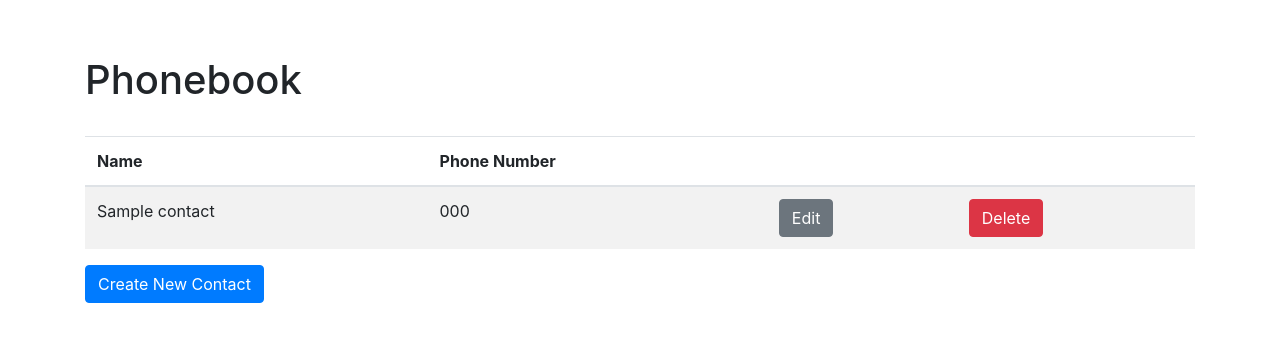
After one commit to CraigLangford/Python-Mini-Projects, a Django app: page /phonebooks/1/ in a window 1280 px wide. The commit adds this page. Shown: the top 342 px of the page. Run offline with Django 3.2, Linux system fonts and the light colour scheme; tables that the repository leaves empty hold one stand-in row (values such as "Sample post"); some libraries are stand-ins or nearby versions.

Commit message:
Completed website.

```diff
--- a/Phone-Book/phonebook_project/config/settings/common.py
+++ b/Phone-Book/phonebook_project/config/settings/common.py
@@ -36,8 +36,9 @@ DJANGO_APPS = (
     'django.contrib.admin',
 )
 THIRD_PARTY_APPS = (
-    'phonenumber_field',  # Phonenumber formating
+    # 'phonenumber_field',  # Phonenumber formating
     'crispy_forms',  # Form layouts
+    'fm',
     'allauth',  # registration
     'allauth.account',  # registration
     'allauth.socialaccount',  # registration
@@ -166,7 +167,7 @@ TEMPLATES = [
 ]
 
 # See: http://django-crispy-forms.readthedocs.io/en/latest/install.html#template-packs
-CRISPY_TEMPLATE_PACK = 'bootstrap4'
+CRISPY_TEMPLATE_PACK = 'bootstrap3'
 
 # STATIC FILE CONFIGURATION
 # ------------------------------------------------------------------------------
--- a/Phone-Book/phonebook_project/config/urls.py
+++ b/Phone-Book/phonebook_project/config/urls.py
@@ -5,12 +5,11 @@ from django.conf import settings
 from django.conf.urls import include, url
 from django.conf.urls.static import static
 from django.contrib import admin
-from django.views.generic import TemplateView
 from django.views import defaults as default_views
 
 urlpatterns = [
-    url(r'^$', TemplateView.as_view(template_name='pages/home.html'), name='home'),
-    url(r'^about/$', TemplateView.as_view(template_name='pages/about.html'), name='about'),
+    url(r'^', include('phonebook_project.phonebook.urls')),
+    # url(r'^about/$', TemplateView.as_view(template_name='pages/about.html'), name='about'),
 
     # Django Admin, use {% url 'admin:index' %}
     url(settings.ADMIN_URL, admin.site.urls),
--- /dev/null
+++ b/Phone-Book/phonebook_project/phonebook_project/phonebook/forms.py
@@ -0,0 +1,34 @@
+from django import forms
+
+from crispy_forms.helper import FormHelper
+from crispy_forms.layout import Submit
+
+
+class ContactForm(forms.Form):
+    """ Form for contact """
+
+    def __init__(self, *args, **kwargs):
+        super(ContactForm, self).__init__(*args, **kwargs)
+        self.helper = FormHelper()
+
+        self.helper.form_method = 'POST'
+        self.helper.add_input(Submit('create', 'Create', css_class='btn-primary'))
+
+    name = forms.CharField(label="Name", required=True, max_length=255)
+    phonenumber = forms.CharField(label="Phone Number", required=True,
+                                  max_length=15)
+
+
+class EditContactForm(forms.Form):
+    """ Form for editing contact """
+
+    def __init__(self, *args, **kwargs):
+        super(EditContactForm, self).__init__(*args, **kwargs)
+        self.helper = FormHelper()
+
+        self.helper.form_method = 'POST'
+        self.helper.add_input(Submit('change', 'Change', css_class='btn-primary'))
+
+    name = forms.CharField(label="Name", required=True, max_length=255)
+    phonenumber = forms.CharField(label="Phone Number", required=True,
+                                  max_length=15)
--- a/Phone-Book/phonebook_project/phonebook_project/phonebook/models.py
+++ b/Phone-Book/phonebook_project/phonebook_project/phonebook/models.py
@@ -1,12 +1,17 @@
 from django.db import models
-from phonenumber_field.modelfields import PhoneNumberField
+
+
+class BookManager(models.Manager):
+    def create_book(self):
+        book = self.create()
+        return book
+
 
 class Book(models.Model):
-    text = models.TextField(default='')
-    pass
+    books = BookManager()
+
 
 class Contact(models.Model):
-    first_name = models.TextField(default='', max_length=255)
-    last_name = models.TextField(default='', max_length=255)
-    phone_number = PhoneNumberField()
+    name = models.TextField(default='', max_length=255)
+    phone_number = models.TextField(default='', max_length=15)
     book = models.ForeignKey(Book, default='')
--- a/Phone-Book/phonebook_project/phonebook_project/phonebook/tests.py
+++ b/Phone-Book/phonebook_project/phonebook_project/phonebook/tests.py
@@ -35,3 +35,5 @@ class TableAndItemsModelTest(TestCase):
         self.assertEqual(first_saved_contact.book, book)
         self.assertEqual(second_saved_contact.phone_number, "+331232345678")
         self.assertEqual(second_saved_contact.book, book)
+
+class PhonebookViewTest(TestCase):
--- a/Phone-Book/phonebook_project/phonebook_project/phonebook/urls.py
+++ b/Phone-Book/phonebook_project/phonebook_project/phonebook/urls.py
@@ -0,0 +1,28 @@
+from django.conf.urls import url
+from django.views.generic import TemplateView
+
+from .views import PhonebookView, HomeView
+
+urlpatterns = [
+    url(regex=r'^$',
+        view=HomeView.as_view(),
+        name='phonebook'),
+    url(regex=r'^about/$',
+        view=TemplateView.as_view(template_name='pages/about.html'),
+        name='about'),
+    url(regex=r'^new/$',
+        view=PhonebookView.new_phonebook,
+        name='new_phonebook'),
+    url(regex=r'^phonebooks/(\d+)/$',
+        view=PhonebookView.as_view(),
+        name='view_phonebook'),
+    url(regex=r'^phonebooks/(\d+)/add_contact$',
+        view=PhonebookView.add_contact,
+        name='add_contact'),
+    url(regex=r'^phonebooks/(\d+)/edit_contact/(\d+)$',
+        view=PhonebookView.edit_contact,
+        name='edit_contact'),
+    url(regex=r'^phonebooks/([0-9]+)/delete_contact/([0-9]+)$',
+        view=PhonebookView.delete_contact,
+        name='delete_contact'),
+]
--- a/Phone-Book/phonebook_project/phonebook_project/phonebook/views.py
+++ b/Phone-Book/phonebook_project/phonebook_project/phonebook/views.py
@@ -1,5 +1,73 @@
+import pdb
+
+from django.shortcuts import redirect, render
+from django.views.generic.list import ListView
+from django.views.generic.base import TemplateView
+from django.forms import formset_factory
+
+from .models import Book, Contact
+from .forms import ContactForm, EditContactForm
 
 
+class PhonebookView(ListView):
+
+    def new_phonebook(request):
+        book = Book.books.create_book()
+        Contact.objects.create(name=request.POST['name'],
+                               phone_number=request.POST['phonenumber'],
+                               book=book)
+        return redirect('/phonebooks/%d/' % (book.id,))
+
+    def add_contact(request, book_id):
+        book = Book.books.get(id=book_id)
+        Contact.objects.create(name=request.POST['name'],
+                               phone_number=request.POST['phonenumber'],
+                               book=book)
+        return redirect('/phonebooks/%d/' % (book.id,))
+
+    def edit_contact(request, book_id, contact_id):
+        contact = Contact.objects.get(id=contact_id)
+        name = [value for key, value in request.POST.items() if 'name' in
+                key.lower()][0]
+        number = [value for key, value in request.POST.items() if 'phonenumber' in
+                  key.lower()][0]
+        contact.name = name
+        contact.phone_number = number
+        contact.save()
+        return redirect('/phonebooks/%s/' % (book_id,))
+
+    def delete_contact(request, book_id, contact_id):
+        contact = Contact.objects.get(id=contact_id)
+        contact.delete()
+        return redirect('/phonebooks/%s/' % (book_id,))
+
+    def get(self, request, book_id):
+        template_name = 'pages/phonebook.html'
+        contact_form = ContactForm()
+        book = Book.books.get(id=book_id)
+        contact_form.helper.form_action = 'add_contact'
+
+        EditContactFormset = formset_factory(EditContactForm, extra=len(book.contact_set.all()))
+        edit_contact_formset = EditContactFormset()
+
+        contacts = book.contact_set.all()
+        for i, form in enumerate(edit_contact_formset):
+            form.initial = {"name": contacts[i].name,
+                            "phonenumber": contacts[i].phone_number}
+            form.helper.form_action = 'edit_contact/%d' % contacts[i].id
+        # edit_contact_formshelper.form_action = 'add_contact'
+        contacts_and_formset = zip(contacts, edit_contact_formset)
+
+        return render(request, template_name,
+                      {'contact_form': contact_form,
+                       'contacts_and_formset': contacts_and_formset,
+                       'book_id': book_id})
 
 
-class PhonebookView
+class HomeView(TemplateView):
+
+    def get(self, request):
+        template_name = 'pages/home.html'
+        contact_form = ContactForm()
+        contact_form.helper.form_action = 'new_phonebook'
+        return render(request, template_name, {'contact_form': contact_form})
--- a/Phone-Book/phonebook_project/phonebook_project/templates/base.html
+++ b/Phone-Book/phonebook_project/phonebook_project/templates/base.html
@@ -40,7 +40,7 @@
           <div class="collapse navbar-toggleable-xs" id="bs-navbar-collapse-1">
             <ul class="nav navbar-nav">
               <li class="nav-item">
-                <a id="id_home" class="nav-link" href="{% url 'home' %}">Home</a>
+                <a id="id_home" class="nav-link" href="{% url 'phonebook' %}">Home</a>
               </li>
               <li class="nav-item">
                 <a id="id_about" class="nav-link" href="{% url 'about' %}">About</a>
--- /dev/null
+++ b/Phone-Book/phonebook_project/phonebook_project/templates/pages/phonebook.html
@@ -0,0 +1,36 @@
+{% extends "base.html" %}
+
+{% block content %}
+<h1>Phonebook</h1><br>
+<table id="id_phonebook_table" class="table table-striped">
+    <thead>
+        <tr>
+            <th>Name</th>
+            <th>Phone Number</th>
+            <th></th>
+            <th></th>
+        </tr>
+    </thead>
+    {% for contact, form in contacts_and_formset %}
+        <tr>
+            <td>{{ contact.name }}</td>
+            <td>{{ contact.phone_number }}</td>
+	    {% include "phonebook/edit_contact.html" with id=contact.id %}
+                <td><button type="button" class="btn btn-secondary" data-toggle="modal"
+                                            data-target="#{{ contact.id }}" >
+
+                Edit
+                </button></td>
+		<td><a role="button" class="btn btn-danger"
+					      href={% url "delete_contact" book_id contact.id %} >
+					      Delete
+                </a></td>
+        </tr>
+    {% endfor %}
+</table>
+<button type="button" class="btn btn-primary" data-toggle="modal"
+        href="#form-modal">
+    Create New Contact
+</button>
+{% include "phonebook/contact.html" %}
+{% endblock %}
--- /dev/null
+++ b/Phone-Book/phonebook_project/phonebook_project/templates/phonebook/contact.html
@@ -0,0 +1,16 @@
+{% load crispy_forms_tags %}
+
+<div class="modal fade" id="form-modal" tabindex="-1" role="dialog"
+    aria-labelledby="myModalLabel" aria-hidden="true">
+    <div class="modal-dialog">
+        <div class="modal-content">
+            <div class="modal-header">
+                <button type="button" class="close" data-dismiss="modal" aria-hidden="true">&times;</button>
+                <h4 class="modal-title">Create New
+                    Contact</h4>
+            </div>
+            <div id="form-modal-body" class="modal-body">
+                {% crispy contact_form contact_form.helper %}
+            </div>
+    </div>
+</div>
--- /dev/null
+++ b/Phone-Book/phonebook_project/phonebook_project/templates/phonebook/edit_contact.html
@@ -0,0 +1,16 @@
+{% load crispy_forms_tags %}
+
+<div class="modal fade" id={{ id }} tabindex="-1" role="dialog"
+    aria-labelledby="myModalLabel" aria-hidden="true">
+    <div class="modal-dialog">
+        <div class="modal-content">
+            <div class="modal-header">
+                <button type="button" class="close" data-dismiss="modal" aria-hidden="true">&times;</button>
+                <h4 class="modal-title">Edit
+                    Contact</h4>
+            </div>
+            <div id="form-modal-body" class="modal-body">
+                {% crispy form %}
+            </div>
+    </div>
+</div>
--- a/Phone-Book/phonebook_project/phonebook_project/users/urls.py
+++ b/Phone-Book/phonebook_project/phonebook_project/users/urls.py
@@ -1,9 +1,11 @@
 # -*- coding: utf-8 -*-
 from __future__ import absolute_import, unicode_literals
 
-from django.conf.urls import url
+from django.conf.urls import include, url
 
 from . import views
+
+from ..phonebook.urls import urlpatterns as phonebook_urls
 
 urlpatterns = [
     url(
```
Also changed, not shown: Phone-Book/phonebook_project/phonebook_project/templates/pages/home.html (+15 -5 lines), Phone-Book/phonebook_project/phonebook_project/phonebook/migrations/0001_initial.py (added), Phone-Book/phonebook_project/phonebook_project/phonebook/migrations/__init__.py (added).
